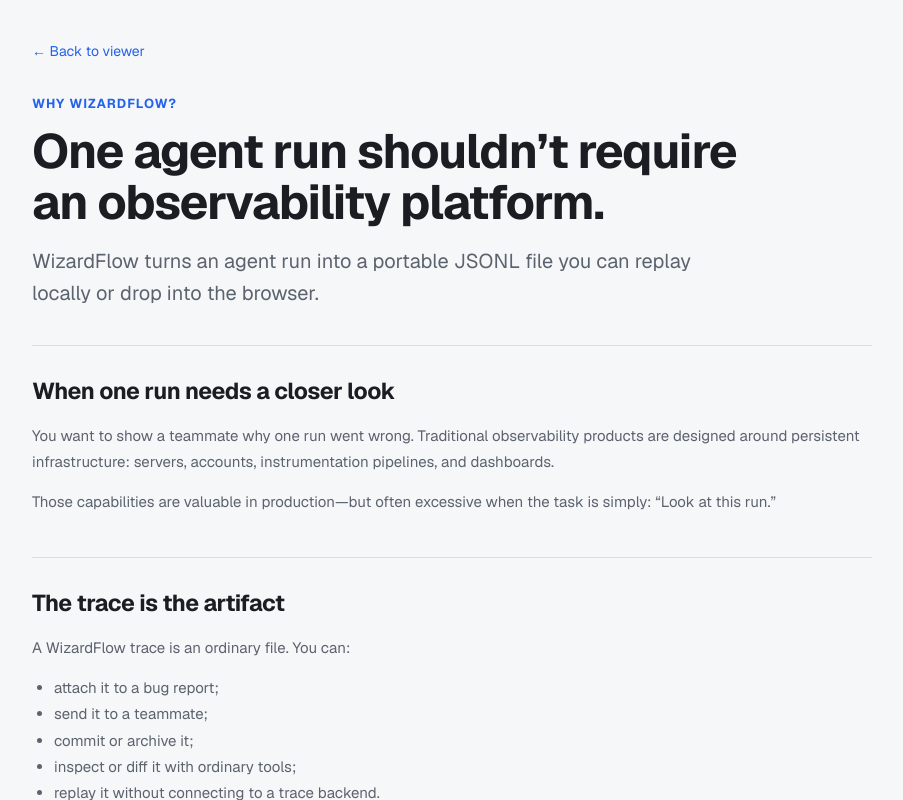
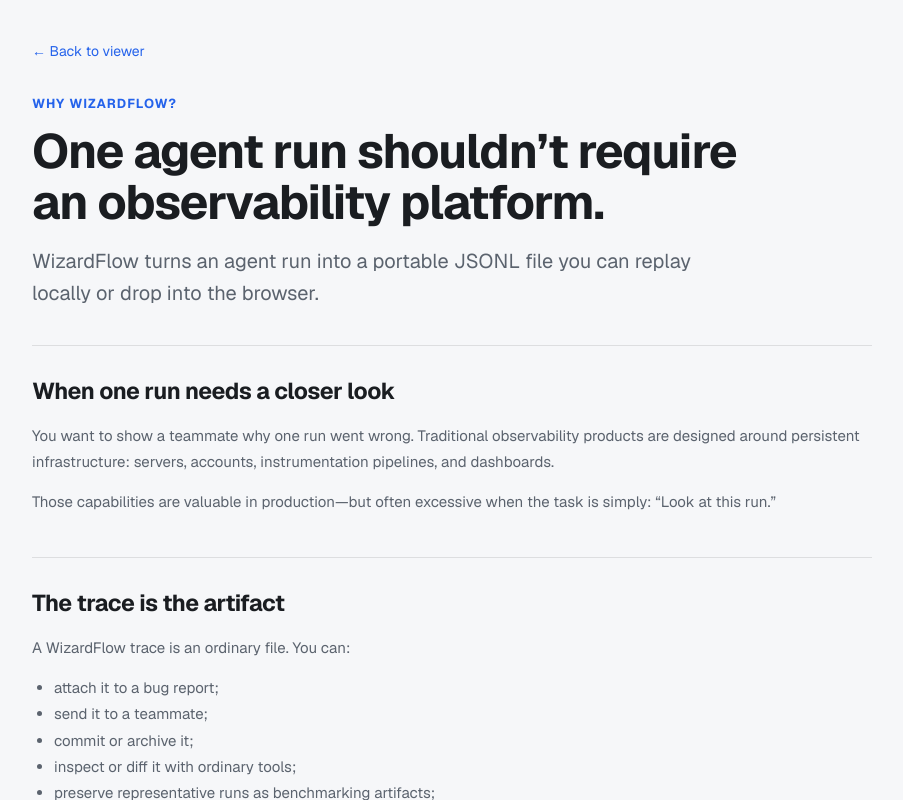
Before and after one commit to lkleonk/wizardflow, a Next.js app in the folder web/: page /why-wizardflow in a window 1280 px wide. Shown: the whole page, without its empty margins (188-1091 px from the left). Built offline with nearby package versions, Linux system fonts and the light colour scheme; no server answers; what @mui/material-nextjs would draw is missing.

Commit message:
Mention traces as benchmarking artifacts

```diff
--- a/web/src/app/why-wizardflow/page.tsx
+++ b/web/src/app/why-wizardflow/page.tsx
@@ -65,6 +65,7 @@
             <li>send it to a teammate;</li>
             <li>commit or archive it;</li>
             <li>inspect or diff it with ordinary tools;</li>
+            <li>preserve representative runs as benchmarking artifacts;</li>
             <li>replay it without connecting to a trace backend.</li>
           </ul>
         </section>
```
